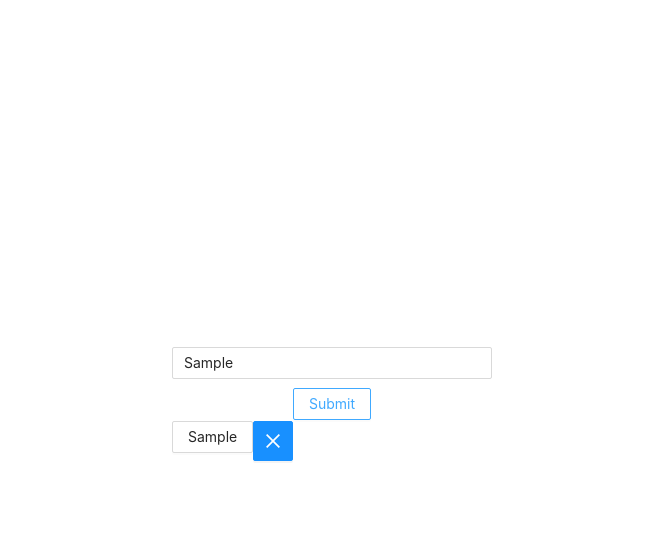
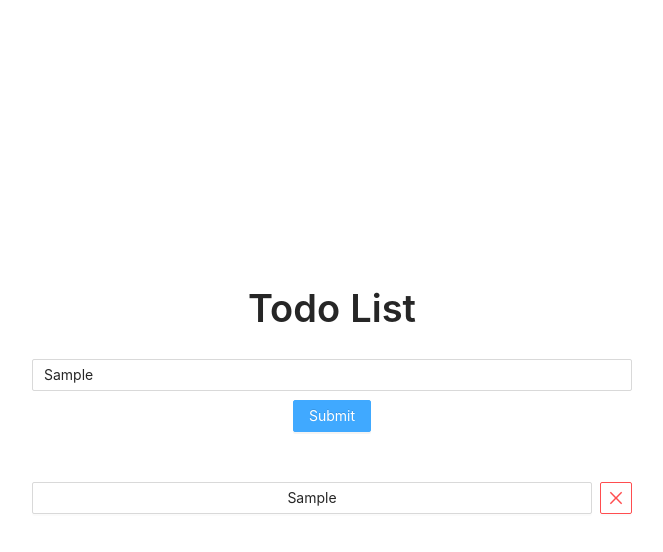
Before and after one commit to ltcmichelli/react-todo-list, a React (Create React App) app: page / in a window 1280 px wide. Both pictures are taken after typing "Sample" into the empty fields and a click on the button "Submit". Shown: the top 552 px of the page, without its empty margins (308-971 px from the left). Built offline with nearby package versions, Linux system fonts and the light colour scheme; no server answers.

Commit message:
[Michelle] modify UI

```diff
--- a/src/component/TodoList.js
+++ b/src/component/TodoList.js
@@ -1,9 +1,11 @@
 import React, { Component } from 'react';
 import TodoListApi from '../apis/TodoListApi';
 import TodoItem from './TodoItem';
-import { Row, Button, Input } from 'antd';
+import { Row, Button, Input, Col, Space } from 'antd';
 import { CloseOutlined } from '@ant-design/icons';
+import { Typography } from 'antd';
 
+const { Title } = Typography;
 
 
 class TodoList extends Component {
@@ -33,8 +35,8 @@ class TodoList extends Component {
     }
 
     onMarkComplete(id, status) {
-        let targetItem = this.state.todoList.map(function(item){
-            if (item.id === id){
+        let targetItem = this.state.todoList.map(function (item) {
+            if (item.id === id) {
                 item.status = !status;
             }
             return item;
@@ -60,7 +62,7 @@ class TodoList extends Component {
         event.preventDefault();
     }
 
-    onDeleteItem(event){
+    onDeleteItem(event) {
         let filteredList = this.state.todoList.filter(item => item.id !== event.target.id);
         this.setState({ todoList: filteredList });
     }
@@ -69,16 +71,23 @@ class TodoList extends Component {
         let TodoItemList = this.state.todoList;
         return (
             <div>
+                <Title>Todo List</Title>
+                <Row>
+                    <Col span={24}>
                         <Input type="text" placeholder="Input todo item" value={this.state.value} onChange={this.handleChange} />
-                <Button type="submit" onClick={this.onAddItem}>Submit</Button>
+                        <Button type="primary" onClick={this.onAddItem}>Submit</Button>
+                    </Col>
+                </Row>
+                <br />
                 {TodoItemList.map((todo) => (
                     <div key={todo.id}>
-                        <Row>
-                            <Button id="btnMarkComplete" onClick={() => this.onMarkComplete(todo.id, todo.status)}>
-                                <TodoItem key={todo.id} content={todo.content} status={todo.status}/>
+                        <Space>
+                            <Button style={{ width: '35rem' }} onClick={() => this.onMarkComplete(todo.id, todo.status)}>
+                                <TodoItem key={todo.id} content={todo.content} status={todo.status} />
                             </Button>
-                            <Button type="primary" icon={<CloseOutlined />} size="large" id = {todo.id} onClick={this.onDeleteItem}/>
-                        </Row>
+                            <Button icon={<CloseOutlined />} id={todo.id} onClick={this.onDeleteItem} danger/>
+                        </Space>
+
                     </div>
                 ))}
 
```
Lines whose indentation alone changed are shown as unchanged.
